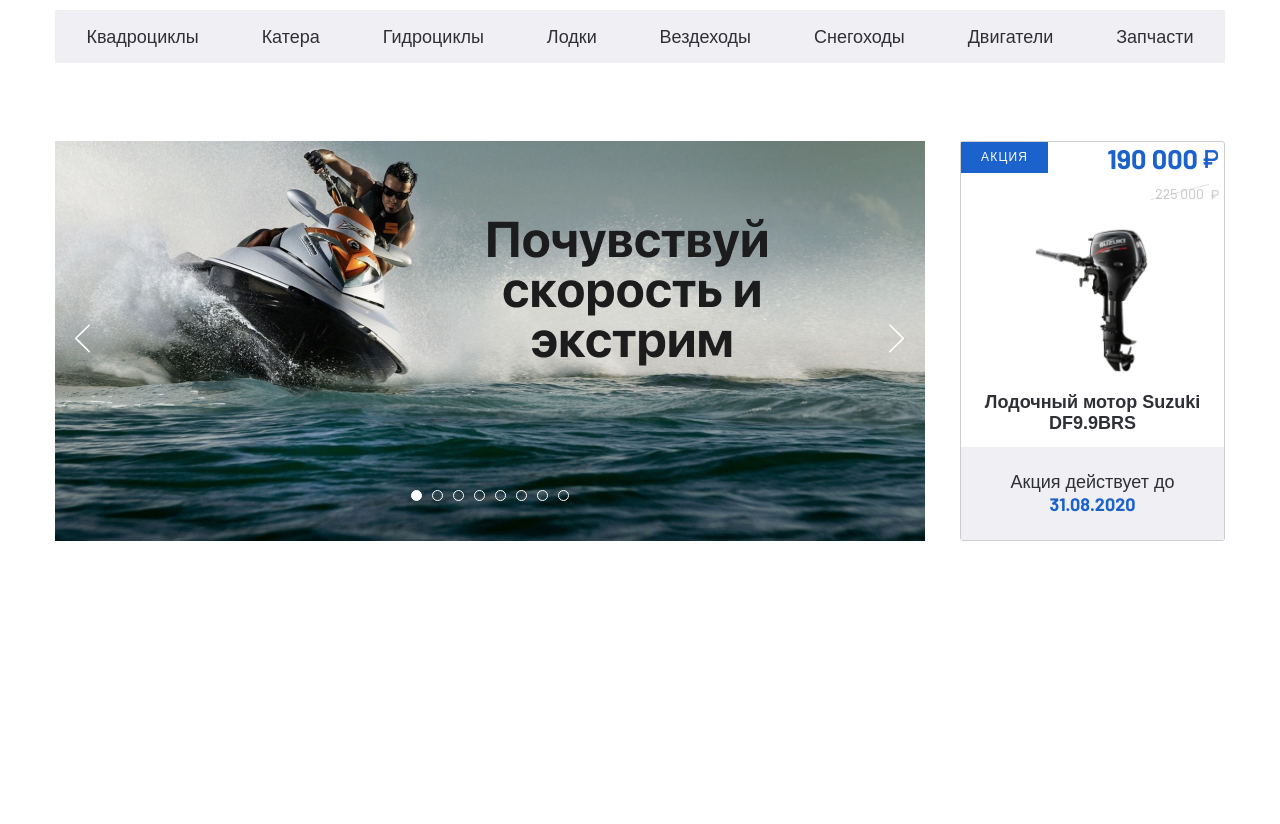
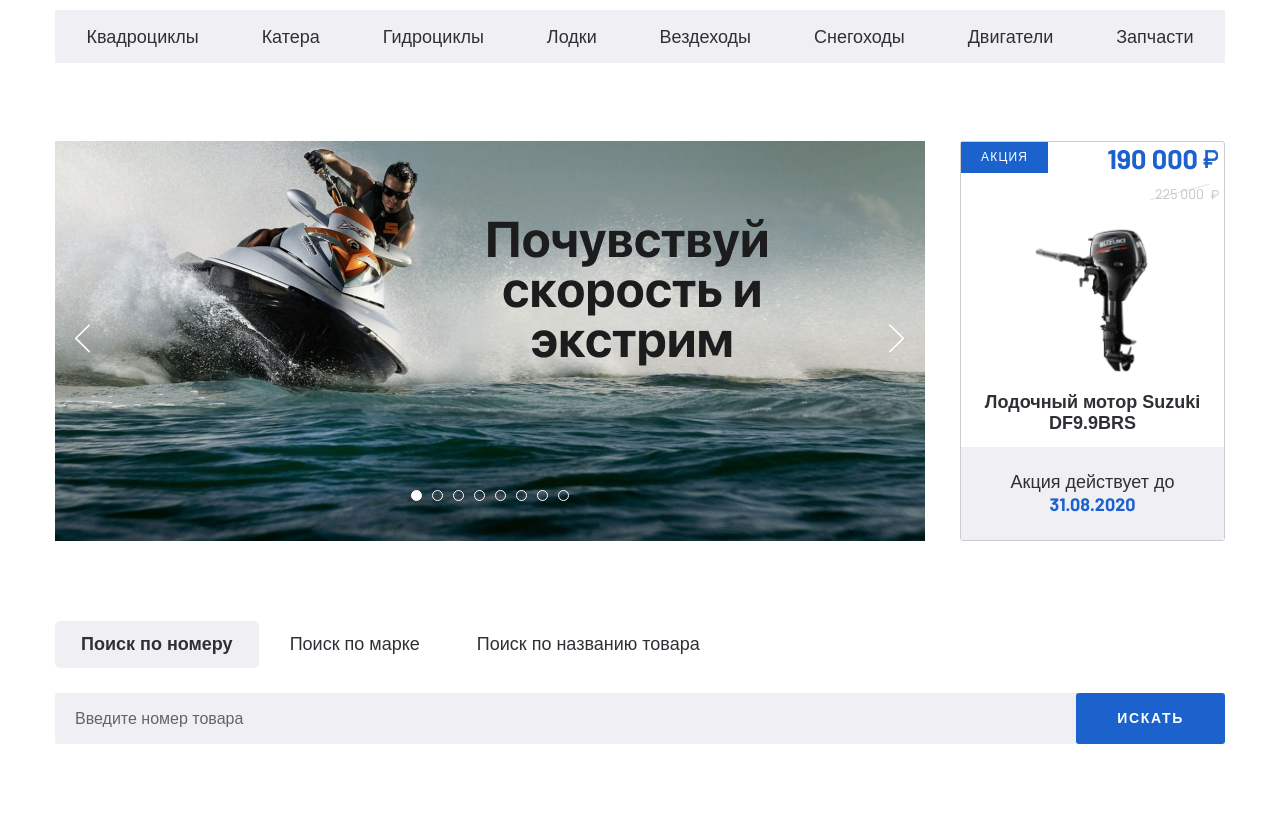
Before and after one commit to Anton-Osip/Drive-Moto, a plain HTML site: page index.html in a window 1280 px wide. Shown: the part 112-936 px from the top of the page. Before the commit the page ends 800 px from the top, so only its background shows below. Drawn offline with nearby package versions, Linux system fonts and the light colour scheme.

Commit message:
Layout of the search block with tabs

```diff
--- a/css/style.css
+++ b/css/style.css
@@ -11,6 +11,7 @@ html {
 a {
 	text-decoration: none;
 	color: inherit;
+	display: inline-block;
 }
 
 ul,
@@ -36,6 +37,10 @@ body {
 	font-size: 18px;
 	line-height: 24px;
 	font-weight: 400;
+}
+
+.page__section {
+	margin-bottom: 80px;
 }
 
 .container {
@@ -310,6 +315,7 @@ body {
 	text-align: center;
 	color: #2f3035;
 }
+
 .sale-item__footer span {
 	font-size: 18px;
 	line-height: 22px;
@@ -319,3 +325,61 @@ body {
 	font-weight: 700;
 	font-family: 'Barlow', sans-serif;
 }
+
+.search__tabs {
+	margin-bottom: 25px;
+}
+
+.search__tabs-item {
+	padding: 11px 26px 12px;
+}
+
+.search__tabs-item--active {
+	background: #f0f0f4;
+	border-radius: 5px;
+	font-weight: 700;
+	font-family: 'SFProDisplay-Bold', sans-serif;
+}
+
+.search__content-form {
+	display: flex;
+}
+
+.search__content-item {
+	display: none;
+}
+.search__content-item--active {
+	display: block;
+}
+
+.search__content-input {
+	background: #f0f0f4;
+	border-radius: 3px;
+	border: 0;
+	padding: 5px 20px;
+	outline: none;
+	font-size: 16px;
+	line-height: 19px;
+	width: 100%;
+}
+
+.search__content-input::placeholder {
+	color: #656464;
+}
+
+.search__content-btn {
+	font-family: 'SFProDisplay-Bold', sans-serif;
+	font-style: normal;
+	font-weight: bold;
+	font-size: 14px;
+	line-height: 17px;
+	letter-spacing: 0.12em;
+	text-transform: uppercase;
+	color: #ffffff;
+	background: #1c62cd;
+	border-radius: 3px;
+	padding: 17px 41px;
+	border: 0;
+	outline: none;
+	margin-left: -3px;
+}
--- a/index.html
+++ b/index.html
@@ -119,33 +119,65 @@
 				</div>
 			</div>
 		</header>
-		<section class="banner-section">
+		<section class="banner-section page__section">
 			<div class="container">
 				<div class="banner-section__inner">
 					<div class="banner-section__slider">
 						<a href="#" class="banner-section__slider-item">
-							<img class='banner-secion__slider-img' src="./images/banner__slider.jpg" alt="" />
+							<img
+								class="banner-secion__slider-img"
+								src="./images/banner__slider.jpg"
+								alt=""
+							/>
 						</a>
 						<a href="#" class="banner-section__slider-item">
-							<img class='banner-secion__slider-img' src="./images/banner__slider.jpg" alt="" />
+							<img
+								class="banner-secion__slider-img"
+								src="./images/banner__slider.jpg"
+								alt=""
+							/>
 						</a>
 						<a href="#" class="banner-section__slider-item">
-							<img class='banner-secion__slider-img' src="./images/banner__slider.jpg" alt="" />
+							<img
+								class="banner-secion__slider-img"
+								src="./images/banner__slider.jpg"
+								alt=""
+							/>
 						</a>
 						<a href="#" class="banner-section__slider-item">
-							<img class='banner-secion__slider-img' src="./images/banner__slider.jpg" alt="" />
+							<img
+								class="banner-secion__slider-img"
+								src="./images/banner__slider.jpg"
+								alt=""
+							/>
 						</a>
 						<a href="#" class="banner-section__slider-item">
-							<img class='banner-secion__slider-img' src="./images/banner__slider.jpg" alt="" />
+							<img
+								class="banner-secion__slider-img"
+								src="./images/banner__slider.jpg"
+								alt=""
+							/>
 						</a>
 						<a href="#" class="banner-section__slider-item">
-							<img class='banner-secion__slider-img' src="./images/banner__slider.jpg" alt="" />
+							<img
+								class="banner-secion__slider-img"
+								src="./images/banner__slider.jpg"
+								alt=""
+							/>
 						</a>
 						<a href="#" class="banner-section__slider-item">
-							<img class='banner-secion__slider-img' src="./images/banner__slider.jpg" alt="" />
+							<img
+								class="banner-secion__slider-img"
+								src="./images/banner__slider.jpg"
+								alt=""
+							/>
 						</a>
 						<a href="#" class="banner-section__slider-item">
-							<img class='banner-secion__slider-img' src="./images/banner__slider.jpg" alt="" />
+							<img
+								class="banner-secion__slider-img"
+								src="./images/banner__slider.jpg"
+								alt=""
+							/>
 						</a>
 					</div>
 					<a class="banner-section__item sale-item">
@@ -176,6 +208,70 @@
 				</div>
 			</div>
 		</section>
+		<section class="search page__section">
+			<div class="container">
+				<div class="search__inner">
+					<div class="search__tabs">
+						<a href="#tab-1" class="search__tabs-item search__tabs-item--active"
+							>Поиск по номеру</a
+						>
+						<a href="#tab-2" class="search__tabs-item"
+							>Поиск по марке</a
+						>
+						<a href="#tab-3" class="search__tabs-item"
+							>Поиск по названию товара</a
+						>
+					</div>
+					<div class="search__content">
+						<div id="tab-1" class="search__content-item search__content-item--active">
+							<form class="search__content-form">
+								<input
+									class="search__content-input"
+									type="text"
+									placeholder="Введите номер товара"
+								/>
+								<button
+									class="search__content-btn"
+									type="submit"
+								>
+									искать
+								</button>
+							</form>
+						</div>
+						<div id="tab-2" class="search__content-item">
+							<form class="search__content-form">
+								<input
+									class="search__content-input"
+									type="text"
+									placeholder="Введите марку товара"
+								/>
+								<button
+									class="search__content-btn"
+									type="submit"
+								>
+									искать
+								</button>
+							</form>
+						</div>
+						<div id="tab-3" class="search__content-item">
+							<form class="search__content-form">
+								<input
+									class="search__content-input"
+									type="text"
+									placeholder="Введите название товара"
+								/>
+								<button
+									class="search__content-btn"
+									type="submit"
+								>
+									искать
+								</button>
+							</form>
+						</div>
+					</div>
+				</div>
+			</div>
+		</section>
 		<script src="https://ajax.googleapis.com/ajax/libs/jquery/3.4.1/jquery.min.js"></script>
 		<script src="js/slick.min.js"></script>
 		<script src="js/main.js"></script>
--- a/js/main.js
+++ b/js/main.js
@@ -6,4 +6,13 @@ $(function () {
 		nextArrow:
 			"<button class='banner-section__slider-btn banner-section__slider-btn-next'><img src='./images/arow-right.svg' alt=''></button>",
 	})
+
+	$('.search__tabs-item').on('click', function (e) {
+		e.preventDefault()
+
+		$('.search__tabs-item').removeClass('search__tabs-item--active')
+		$('.search__content-item').removeClass('search__content-item--active')
+		$(this).addClass('search__tabs-item--active')
+		$($(this).attr('href')).addClass('search__content-item--active')
+	})
 })
```
